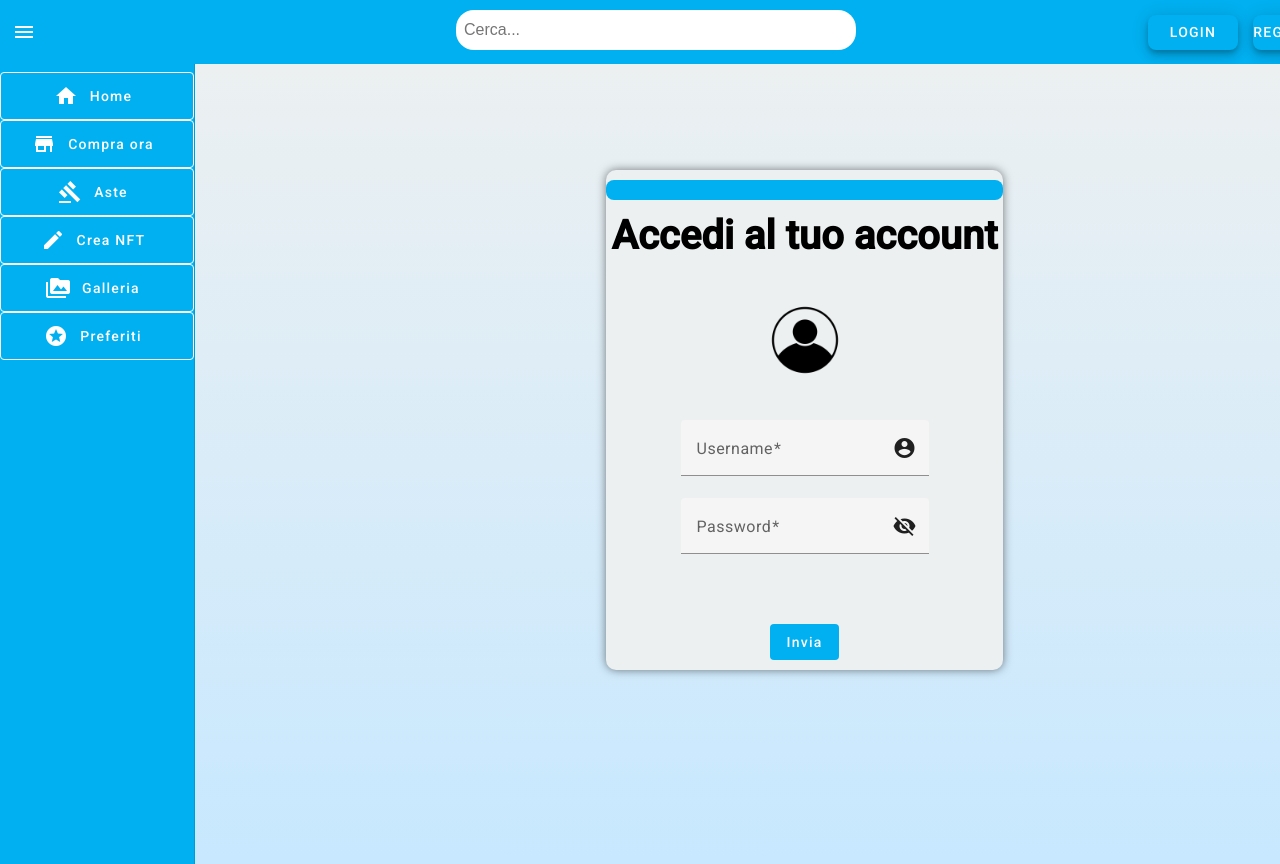
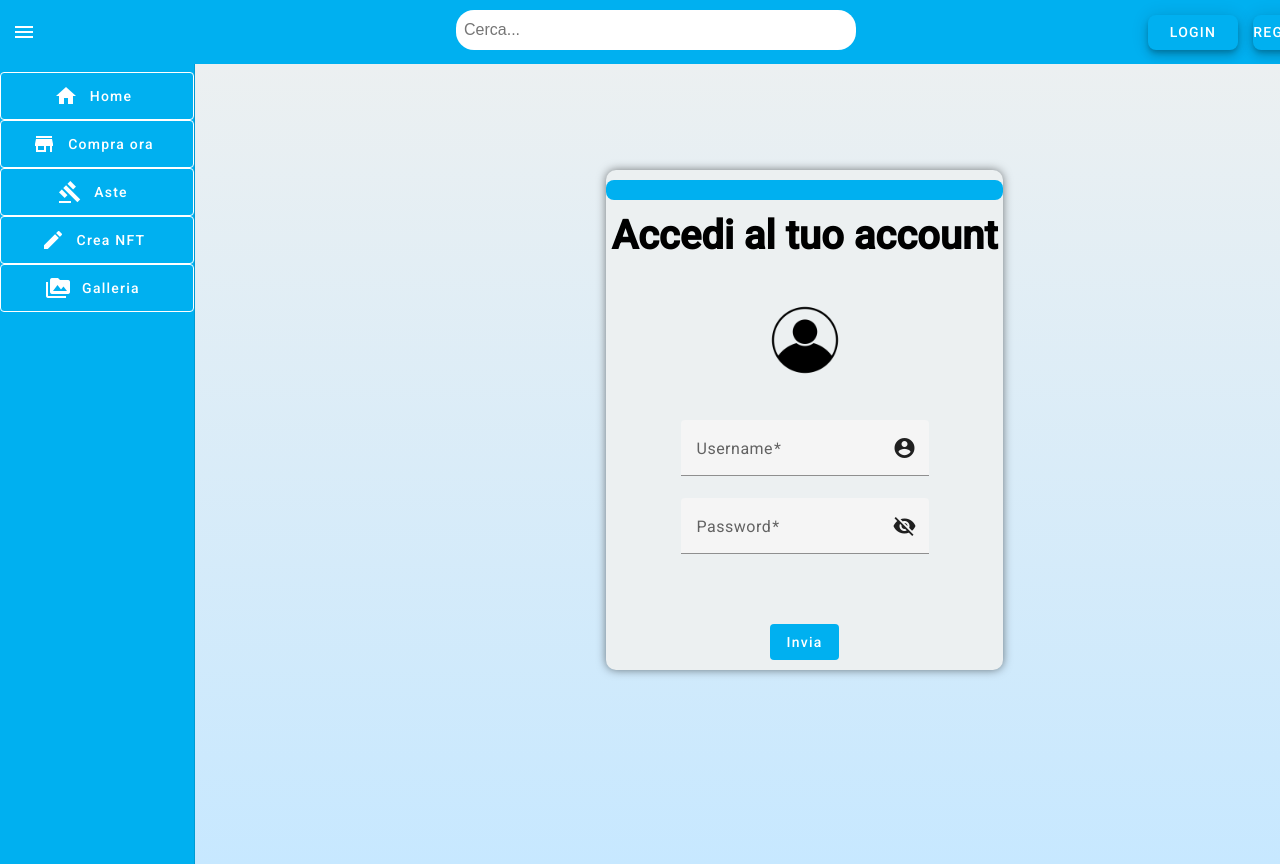
Before and after one commit to anghel-02/Frontend, an Angular app: page /login in a window 1280 px wide. Built offline with nearby package versions, Linux system fonts and the light colour scheme.

Commit message:
reidirect-preferititolti

```diff
--- a/src/app/auth.service.ts
+++ b/src/app/auth.service.ts
@@ -17,7 +17,7 @@ export class AuthService {
   }
 
   getToken(){
-    if (this.token == undefined){
+    if (this.token !== undefined){
       this.token = localStorage.getItem("AuthToken");
     }
     return this.token;
--- a/src/app/component/home/home.component.html
+++ b/src/app/component/home/home.component.html
@@ -66,13 +66,7 @@
             </button>
           </div>
         </mat-list-item>
-        <mat-list-item>
-          <div class="paginapreferiti">
-            <button mat-fab extended color="primary" name="btnpreferiti" [routerLink]="['/favourites']">
-              <mat-icon>stars</mat-icon> Preferiti
-            </button>
-          </div>
-        </mat-list-item>
+
       </mat-nav-list>
     </mat-drawer>
 
--- a/src/app/component/register/register.component.css
+++ b/src/app/component/register/register.component.css
@@ -14,6 +14,7 @@
   border-radius: 8px;
   height: 600px;
 }
+
 .sbarra{
   background-color: rgb(0, 176, 240);
   border-radius: 8px;
--- a/src/app/component/register/register.component.ts
+++ b/src/app/component/register/register.component.ts
@@ -1,7 +1,7 @@
 import { Component } from '@angular/core';
 import { NgForm } from '@angular/forms';
 import { AuthService } from '../../auth.service';
-
+import { Router } from '@angular/router';
 
 @Component({
   selector: 'app-register',
@@ -10,9 +10,8 @@ import { AuthService } from '../../auth.service';
 })
 
 export class RegisterComponent {
-
-  constructor(private authService: AuthService) {}
-
+  registrationSuccess = false;
+  constructor(private authService: AuthService, private router: Router) {}
 
   onSubmit = (form: NgForm) => {
     const name = form.value.nome;
@@ -23,6 +22,8 @@ export class RegisterComponent {
     this.authService.signup({ name, surname, username, password }).subscribe(data =>{
       console.log(form);
       form.reset();
+
+      this.router.navigate(['/login']);
     })
 
   }
```
